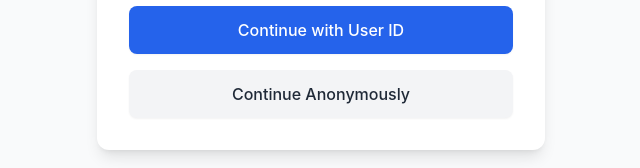
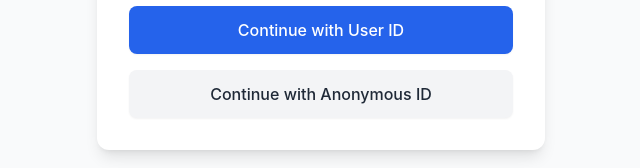
Before and after one commit to mcastany/purchase-tester, a React (Create React App) app: page / in a window 1280 px wide. Both pictures are taken after typing "Sample" into the empty fields and a click on the button "Continue". Shown: the part 336-504 px from the top of the page, without its empty margins (319-959 px from the left). Built offline with nearby package versions, Linux system fonts and the light colour scheme.

Commit message:
Fixed wording

```diff
--- a/src/components/UserIdForm.tsx
+++ b/src/components/UserIdForm.tsx
@@ -52,7 +52,7 @@ const UserIdForm: React.FC = () => {
             }}
             className="w-full py-3 px-4 bg-gray-100 hover:bg-gray-200 text-gray-800 font-medium rounded-lg transition duration-150 ease-in-out shadow-sm"
           >
-            Continue Anonymously
+            Continue with Anonymous ID
           </button>
         </div>
       </form>
```
